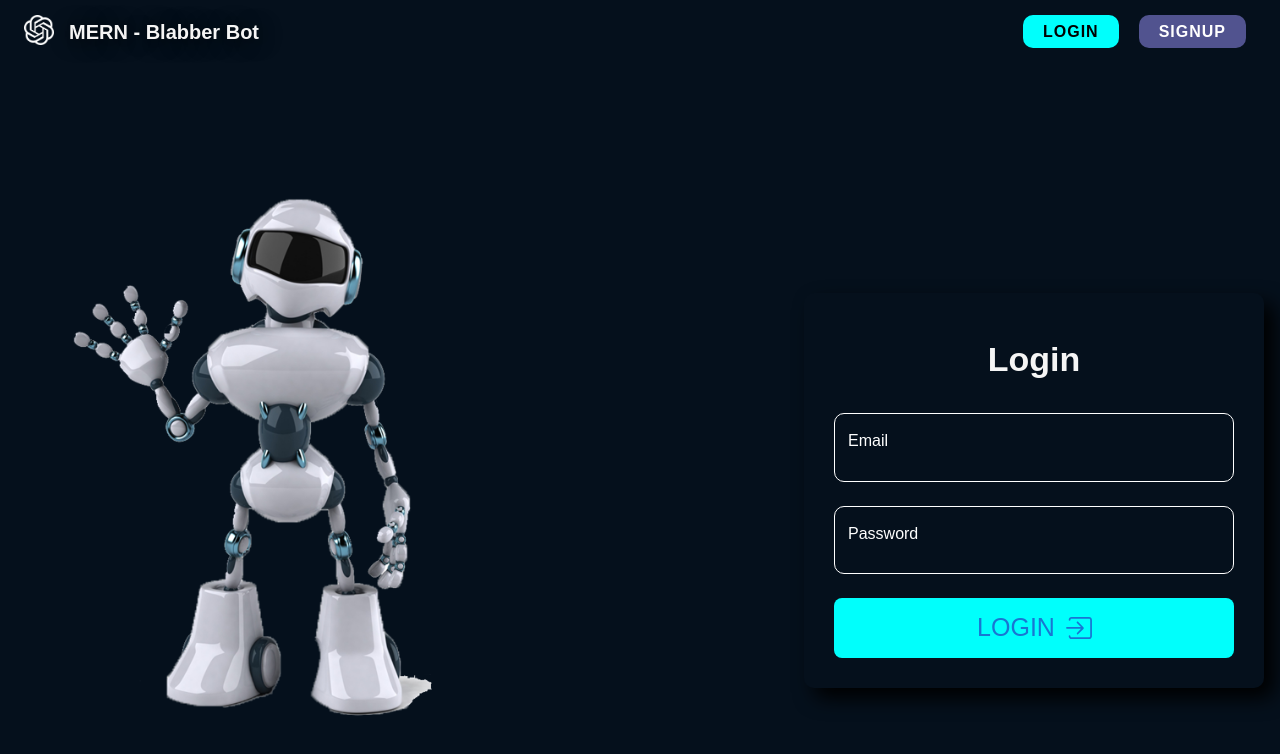
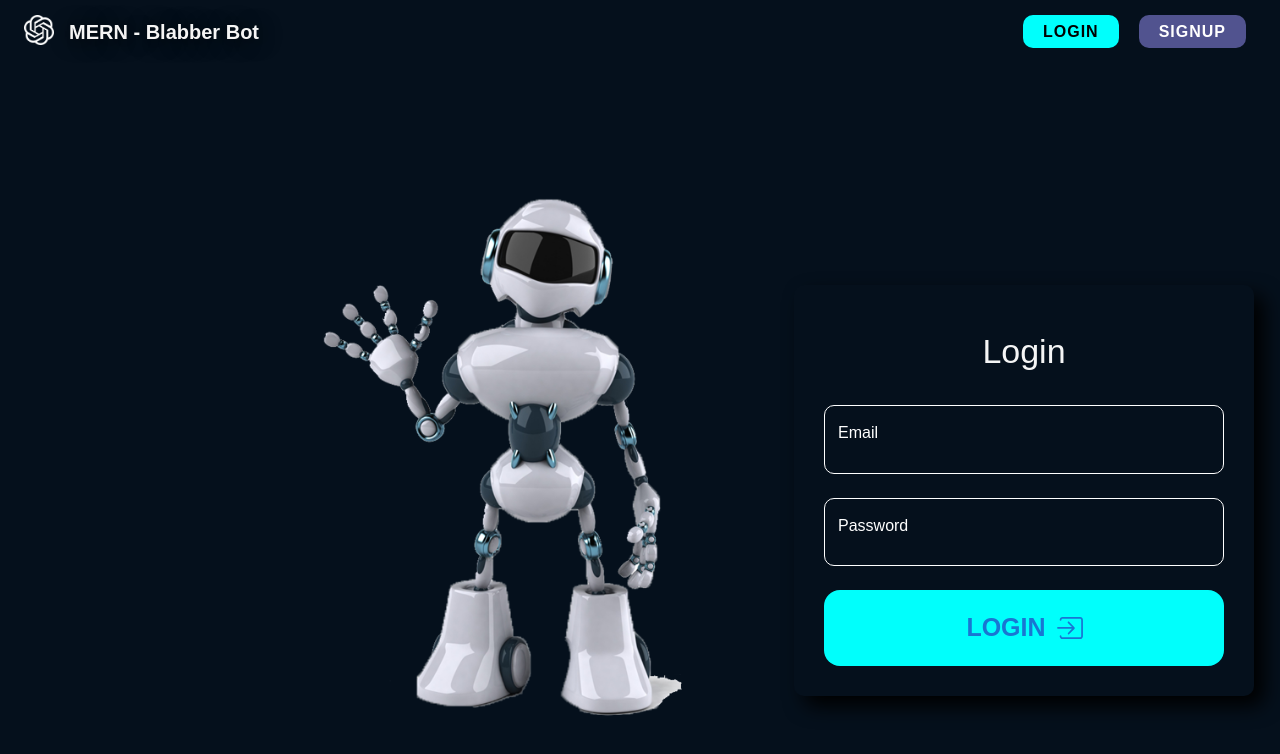
Before and after one commit to Shcoobz/advancedJS_mern_blabber-bot, a React (Vite) app in the folder frontend/: page /login in a window 1280 px wide. Shown: the top 754 px of the page. Built offline with nearby package versions, Linux system fonts and the light colour scheme; no server answers.

Commit message:
changed inline styling for login page, refactored code using constants

```diff
--- /dev/null
+++ b/frontend/src/constants/buttons.ts
@@ -0,0 +1,5 @@
+export const BUTTONS = {
+  LOGIN: 'Login',
+  SIGNUP: 'Signup',
+  DELETE: 'Delete chats',
+};
--- a/frontend/src/constants/chatPageMsgs.ts
+++ b/frontend/src/constants/chatPageMsgs.ts
@@ -1,3 +1,11 @@
+export const CHAT = {
+  TITLE: 'Chat with Blabber Bot!',
+  DESCRIPTION: "You can ask questions related to anything you're interested in!",
+  DELETE: 'Clear Conversation',
+  MODEL_VERSION: 'Model - GPT 3.5 Turbo',
+  PLACEHOLDER: 'Type your message here...',
+};
+
 export const chatSideBarMsgs = {
   title: 'Chat with Blabber Bot!',
   description: "You can ask questions related to anything you're interested in!",
--- /dev/null
+++ b/frontend/src/constants/formFields.ts
@@ -0,0 +1,4 @@
+export const FORM_FIELDS = {
+  EMAIL: 'email',
+  PASSWORD: 'password',
+};
--- /dev/null
+++ b/frontend/src/constants/icons.tsx
@@ -0,0 +1,8 @@
+import { IoIosLogIn } from 'react-icons/io';
+
+// Login
+export const SUBMIT_ICON = (
+  <span className='submit-icon'>
+    <IoIosLogIn />
+  </span>
+);
--- a/frontend/src/constants/images.tsx
+++ b/frontend/src/constants/images.tsx
@@ -1,12 +1,15 @@
 import '../css/constants/images.css';
 
 // Home Page
-export const robotImage = <img src='robot.png' alt='robot' className='img' />;
+export const HOME_ROBOT_IMG = <img src='robot.png' alt='robot' className='img' />;
 
-export const openAIImage = (
+export const HOME_OPENAI_IMG = (
   <img src='openai.png' alt='openai' className='img image-inverted rotate' />
 );
 
-export const chatImage = <img src='chat.png' alt='chatbot' className='chat-image' />;
+export const HOME_CHAT_IMG = <img src='chat.png' alt='chatbot' className='chat-image' />;
 
-// Login/Signup Page
+// Login Page
+export const LOGIN_ROBOT_IMG = (
+  <img src='airobot.png' alt='Robot' className='robot-image' />
+);
--- a/frontend/src/constants/navigation.ts
+++ b/frontend/src/constants/navigation.ts
@@ -1,3 +1,4 @@
-export const navigation = {
-  login: '/login',
+export const NAVIGATION = {
+  LOGIN: '/login',
+  CHAT: '/chat',
 };
--- /dev/null
+++ b/frontend/src/constants/toastMsgs.ts
@@ -0,0 +1,27 @@
+export const SIGNUP = {
+  ID: 'signup',
+  LOADING: 'Signing up!',
+  SUCCESS: 'Signed up successfully!',
+  ERROR: 'Sign up failed! :(',
+};
+
+export const LOGIN = {
+  ID: 'login',
+  LOADING: 'Logging in!',
+  SUCCESS: 'Log in successfully!',
+  ERROR: 'Log in failed! :(',
+};
+
+export const CHATS = {
+  ID: 'loadchats',
+  LOADING: 'Loading chats!',
+  SUCCESS: 'Successfully loaded chats!',
+  ERROR: 'Loading chats failed! :(',
+};
+
+export const DELETION = {
+  ID: 'deletechats',
+  LOADING: 'Deleting chats!',
+  SUCCESS: 'Deleted chats successfully!',
+  ERROR: 'Deleting chats failed! :(',
+};
--- a/frontend/src/css/pages/Home.css
+++ b/frontend/src/css/pages/Home.css
@@ -1,6 +1,8 @@
 .container {
   width: 100%;
   height: 100%;
+  display: flex;
+  flex-direction: column;
 }
 
 .typing-animation-container {
--- /dev/null
+++ b/frontend/src/css/pages/Login.css
@@ -0,0 +1,99 @@
+.container {
+  width: 100%;
+  height: 100%;
+  display: flex;
+  flex-direction: row;
+}
+
+.robot-container {
+  padding: 64px;
+  margin-top: 64px;
+  margin-left: 250px;
+  flex: 1;
+}
+
+.robot-image {
+  width: 400px;
+}
+
+.form-container {
+  display: flex;
+  justify-content: center;
+  align-items: center;
+  padding: 16px;
+  margin-left: auto;
+  margin-right: 350px;
+  margin-top: 128px;
+  flex: 1;
+}
+
+.form-style {
+  margin: auto;
+  padding: 30px;
+  box-shadow: 10px 10px 20px #000;
+  border-radius: 10px;
+  border: none;
+}
+
+.login-container {
+  display: flex;
+  flex-direction: column;
+  justify-content: center;
+}
+
+.MuiOutlinedInput-input-root.Mui-focused,
+.MuiOutlinedInput-notchedOutline {
+  border-color: white !important;
+}
+
+.login-title {
+  text-align: center;
+  padding: 16px;
+  font-weight: 600;
+}
+
+.submit-button {
+  padding: 16px 8px !important;
+  margin-top: 16px !important;
+  width: 400px !important;
+  border-radius: 16px !important;
+  background-color: #00fffc !important;
+  font-size: 25px !important;
+  font-weight: bold !important;
+  transition: background-color 0.3s, color 0.3s !important;
+}
+
+.submit-button:hover {
+  background-color: white !important;
+  color: black !important;
+}
+
+.submit-icon {
+  display: flex;
+  align-items: center;
+  justify-content: center;
+  font-size: 32px !important;
+  font-weight: bold !important;
+}
+
+@media (min-width: 600px) {
+  .robot-container {
+    display: none;
+  }
+}
+
+@media (max-width: 959px) {
+  .form-container {
+    flex: 1;
+  }
+}
+
+@media (min-width: 960px) {
+  .robot-container {
+    display: flex;
+  }
+
+  .form-container {
+    flex: 0.5;
+  }
+}
--- a/frontend/src/pages/Chat.tsx
+++ b/frontend/src/pages/Chat.tsx
@@ -6,7 +6,7 @@ import toast from 'react-hot-toast';
 
 import { useAuth } from '../context/useAuth';
 import ChatItem from '../components/chat/ChatItem';
-import { navigation } from '../constants/navigation';
+import { NAVIGATION } from '../constants/navigation';
 import {
   chatSideBarMsgs,
   chatWindowMsgs,
@@ -102,7 +102,7 @@ function Chat() {
 
   useEffect(() => {
     if (!auth?.isLoggedIn || !auth.user) {
-      return navigate(navigation.login);
+      return navigate(NAVIGATION.LOGIN);
     }
   }, [auth, navigate]);
 
--- a/frontend/src/pages/Home.tsx
+++ b/frontend/src/pages/Home.tsx
@@ -1,7 +1,7 @@
 import { Box } from '@mui/material';
 import TypingAnimation from '../components/typer/TypingAnimation';
 
-import { chatImage, openAIImage, robotImage } from '../constants/images';
+import { HOME_CHAT_IMG, HOME_OPENAI_IMG, HOME_ROBOT_IMG } from '../constants/images';
 import Footer from '../components/footer/Footer';
 
 import '../css/pages/Home.css';
@@ -14,10 +14,10 @@ function Home() {
           <TypingAnimation />
         </Box>
         <Box className='img-container'>
-          {robotImage}
-          {openAIImage}
+          {HOME_ROBOT_IMG}
+          {HOME_OPENAI_IMG}
         </Box>
-        <Box className='chat-container'>{chatImage}</Box>
+        <Box className='chat-container'>{HOME_CHAT_IMG}</Box>
       </Box>
       <Footer />
     </Box>
--- a/frontend/src/pages/Login.tsx
+++ b/frontend/src/pages/Login.tsx
@@ -1,11 +1,19 @@
 import { Box, Typography, Button } from '@mui/material';
-import { IoIosLogIn } from 'react-icons/io';
+import { useNavigate } from 'react-router-dom';
+import { useEffect } from 'react';
 import { toast } from 'react-hot-toast';
 
+import { useAuth } from '../context/useAuth';
+import { NAVIGATION } from '../constants/navigation';
+import { LOGIN } from '../constants/toastMsgs';
+import { SUBMIT_ICON } from '../constants/icons';
+import { LOGIN_ROBOT_IMG } from '../constants/images';
+import { BUTTONS } from '../constants/buttons';
+import { FORM_FIELDS } from '../constants/formFields';
+
 import CustomInput from '../components/shared/CustomInput';
-import { useAuth } from '../context/useAuth';
-import { useEffect } from 'react';
-import { useNavigate } from 'react-router-dom';
+
+import '../css/pages/Login.css';
 
 function Login() {
   const navigate = useNavigate();
@@ -15,75 +23,38 @@ function Login() {
     e.preventDefault();
 
     const formData = new FormData(e.currentTarget);
-    const email = formData.get('email') as string;
-    const password = formData.get('password') as string;
+    const email = formData.get(FORM_FIELDS.EMAIL) as string;
+    const password = formData.get(FORM_FIELDS.PASSWORD) as string;
 
     try {
-      toast.loading('Signing in...', { id: 'login' });
+      toast.loading(LOGIN.LOADING, { id: LOGIN.ID });
       await auth?.login(email, password);
-      toast.success('Signed in successfully!', { id: 'login' });
+      toast.success(LOGIN.SUCCESS, { id: LOGIN.ID });
     } catch (error) {
       console.log(error);
-      toast.error('Sign in failed! :(', { id: 'login' });
+      toast.error(LOGIN.ERROR, { id: LOGIN.ID });
     }
   }
 
   useEffect(() => {
     if (auth?.user) {
-      return navigate('/chat');
+      return navigate(NAVIGATION.CHAT);
     }
-  }, [auth]);
+  }, [auth, navigate]);
 
   return (
-    <Box width={'100%'} height={'100%'} display={'flex'} flex={1}>
-      <Box padding={8} mt={8} display={{ md: 'flex', sm: 'none', sx: 'none' }}>
-        <img src='airobot.png' alt='Robot' style={{ width: '400px' }} />
-      </Box>
-      <Box
-        display={'flex'}
-        flex={{ xs: 1, md: 0.5 }}
-        justifyContent={'center'}
-        alignItems={'center'}
-        padding={2}
-        ml={'auto'}
-        mt={16}>
-        <form
-          onSubmit={handleSubmit}
-          style={{
-            margin: 'auto',
-            padding: '30px',
-            boxShadow: '10px 10px 20px #000',
-            borderRadius: '10px',
-            border: 'none',
-          }}>
-          <Box
-            sx={{
-              display: 'flex',
-              flexDirection: 'column',
-              justifyContent: 'center',
-            }}>
-            <Typography variant='h4' textAlign='center' padding={2} fontWeight={600}>
-              Login
+    <Box className='container'>
+      <Box className='robot-container'>{LOGIN_ROBOT_IMG}</Box>
+      <Box className='form-container'>
+        <form onSubmit={handleSubmit} className='form-style'>
+          <Box className='login-container'>
+            <Typography variant='h4' className='login-title'>
+              {BUTTONS.LOGIN}
             </Typography>
             <CustomInput type='email' name='email' label='Email' />
             <CustomInput type='password' name='password' label='Password' />
-            <Button
-              type='submit'
-              sx={{
-                px: 2,
-                py: 1,
-                mt: 2,
-                width: '400px',
-                borderRadius: 2,
-                bgcolor: '#00fffc',
-                fontSize: 25,
-                ':hover': {
-                  bgcolor: 'white',
-                  color: 'black',
-                },
-              }}
-              endIcon={<IoIosLogIn size='32' />}>
-              Login
+            <Button type='submit' className='submit-button' endIcon={SUBMIT_ICON}>
+              {BUTTONS.LOGIN}
             </Button>
           </Box>
         </form>
```
